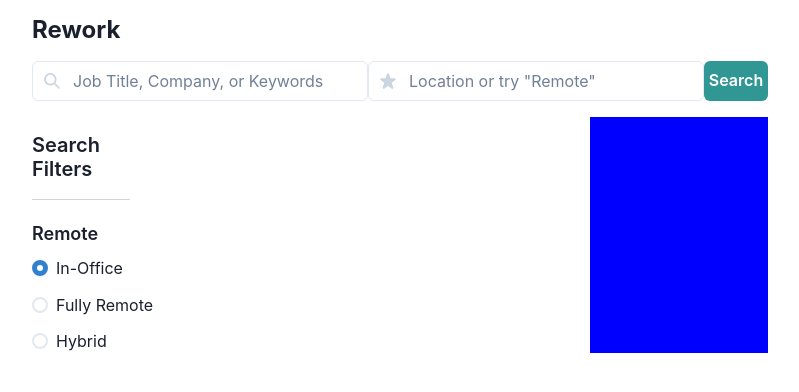
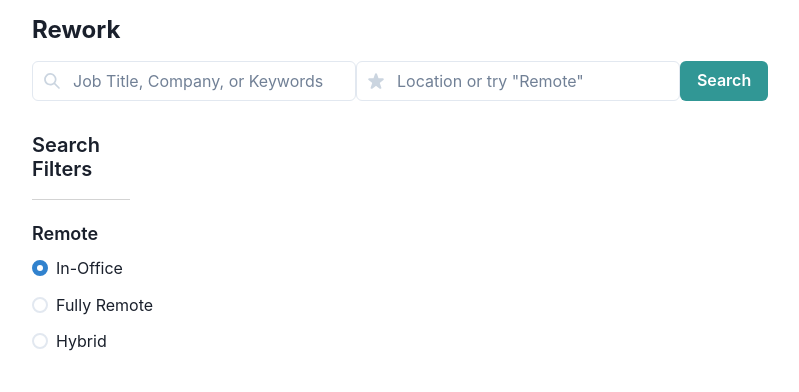
Before and after one commit to khai93/joot.work, a Next.js app: page /search in a window 1280 px wide. Shown: the top 392 px of the page, without its empty margins (240-1039 px from the left). Built offline with nearby package versions, Linux system fonts and the light colour scheme; what inversify would draw is missing.

Commit message:
add enter to submit, fix form

```diff
--- a/app/components/SearchForm/SearchForm.tsx
+++ b/app/components/SearchForm/SearchForm.tsx
@@ -4,17 +4,15 @@
 
 import { SearchIcon, StarIcon } from "@chakra-ui/icons";
 import { Box, Button, Input, InputGroup, InputLeftElement,  useColorModeValue } from "@chakra-ui/react";
-import { ReactNode, useState } from "react";
+import { ReactNode, useState, KeyboardEvent } from "react";
 
 export interface SearchBarProps {
     primaryPlaceholder?: string,
-    primaryVal?: string,
-    setPrimaryVal?: (val: string) => void,
+    defaultKeywords?: string,
     secondaryPlaceholder?: string,
-    secondaryVal?: string,
-    setSecondaryVal?: (val: string) => void,
+    defaultLocation?: string,
     loading?: boolean,
-    onSubmit?: () => void,
+    onSubmit?: (keywords: string, location: string) => void,
     children?: ReactNode
 }
 
@@ -22,16 +20,22 @@
     children,
     primaryPlaceholder,
     secondaryPlaceholder,
+    defaultKeywords,
+    defaultLocation,
     onSubmit,
-    loading,
-    primaryVal,
-    setPrimaryVal,
-    secondaryVal,
-    setSecondaryVal
+    loading
 }: SearchBarProps) {
+    const [keywords, setKeywords] = useState(defaultKeywords || "");
+    const [location, setLocation] = useState(defaultLocation || "");
+
+    const handleKeyPress = (e: KeyboardEvent<HTMLDivElement>) => {
+        if (e.code === "Enter") {
+            onSubmit && onSubmit(keywords, location);
+        }
+    }
 
     return (
-        <Box display={{ lg: "flex" }}>
+        <Box display={{ lg: "flex" }} onKeyDown={handleKeyPress}>
             <InputGroup>
                 <InputLeftElement
                     pointerEvents="none"
@@ -41,8 +45,8 @@
                     placeholder={primaryPlaceholder}
                     size="md"
                     variant="outline"
-                    value={primaryVal}
-                    onChange={(e) => setPrimaryVal && setPrimaryVal(e.target.value)}
+                    value={keywords}
+                    onChange={(e) => setKeywords(e.target.value)}
                 >
                     {
                         children
@@ -59,8 +63,8 @@
                     placeholder={secondaryPlaceholder}
                     size="md"
                     variant="outline"
-                    value={secondaryVal}
-                    onChange={(e) => setSecondaryVal && setSecondaryVal(e.target.value)}
+                    value={location}
+                    onChange={(e) => setLocation(e.target.value)}
                 >
                     {
                         children
@@ -70,10 +74,10 @@
             <Button
                 marginTop={{base: "0.5em", lg: "0"}}
                 colorScheme='teal'
-                size="md"
+                size={{base: "md"}}
                 px="2em"
-                width={{base: "100%", lg: "2em"}}
-                onClick={onSubmit}
+                minWidth={{base: "100%", lg: "4em"}}
+                onClick={() => onSubmit && onSubmit(keywords, location)}
                 isLoading={loading}
                 loadingText='Searching'
             >
--- a/pages/search.tsx
+++ b/pages/search.tsx
@@ -23,11 +23,9 @@
 export default function SearchPage({searchResult}: SearchPageProps) {
     const [searching, setSearching] = useState(false);
     const router = useRouter();
-    const [keywords, setKeywords] = useState(router.query.keywords as string || "");
-    const [location, setLocation] = useState(router.query.location as string || "");
     const { isOpen, onOpen, onClose } = useDisclosure();
 
-    const handleSearchSubmit = () => {
+    const handleSearchSubmit = (keywords: string, location: string) => {
         setSearching(true);
         router.push({
           pathname: "/search",
@@ -39,7 +37,9 @@
     }
 
     useEffect(() => {
-        setSearching(false);
+        if (searching === true) {
+            setSearching(false);
+        }
     }, [searchResult])
 
     return (
@@ -62,10 +62,8 @@
                 primaryPlaceholder='Job Title, Company, or Keywords'
                 secondaryPlaceholder='Location or try "Remote"'
                 onSubmit={handleSearchSubmit}
-                primaryVal={keywords}
-                setPrimaryVal={setKeywords}
-                secondaryVal={location}
-                setSecondaryVal={setLocation}
+                defaultKeywords={router.query.keywords as string || ""}
+                defaultLocation={router.query.location as string || ""}
                 loading={searching}
             />
 
@@ -91,10 +89,9 @@
                     </Heading>
                     <FilterSideBarContent />
                 </GridItem>
-                <GridItem rowSpan={8} colSpan={4}>
+                <GridItem rowSpan={8} colSpan={6}>
                     <JobSearchResults jobResults={searchResult} />
                 </GridItem>
-                <GridItem rowSpan={8} colSpan={2} bg="blue"></GridItem>
             </Grid>
         </Container>
     )
```
Also changed, not shown: pages/index.tsx (+3 -8 lines), 1 other file (tests, documents, lock files or other folders).
